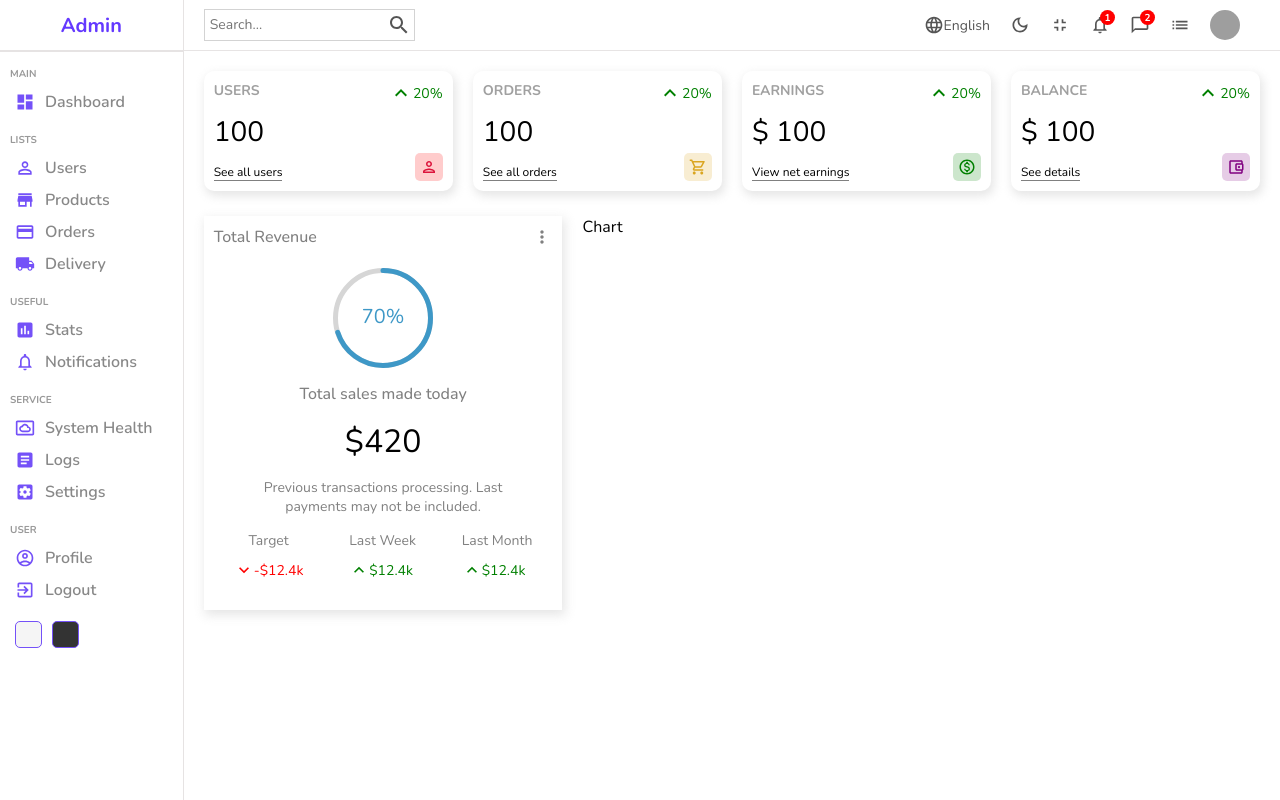
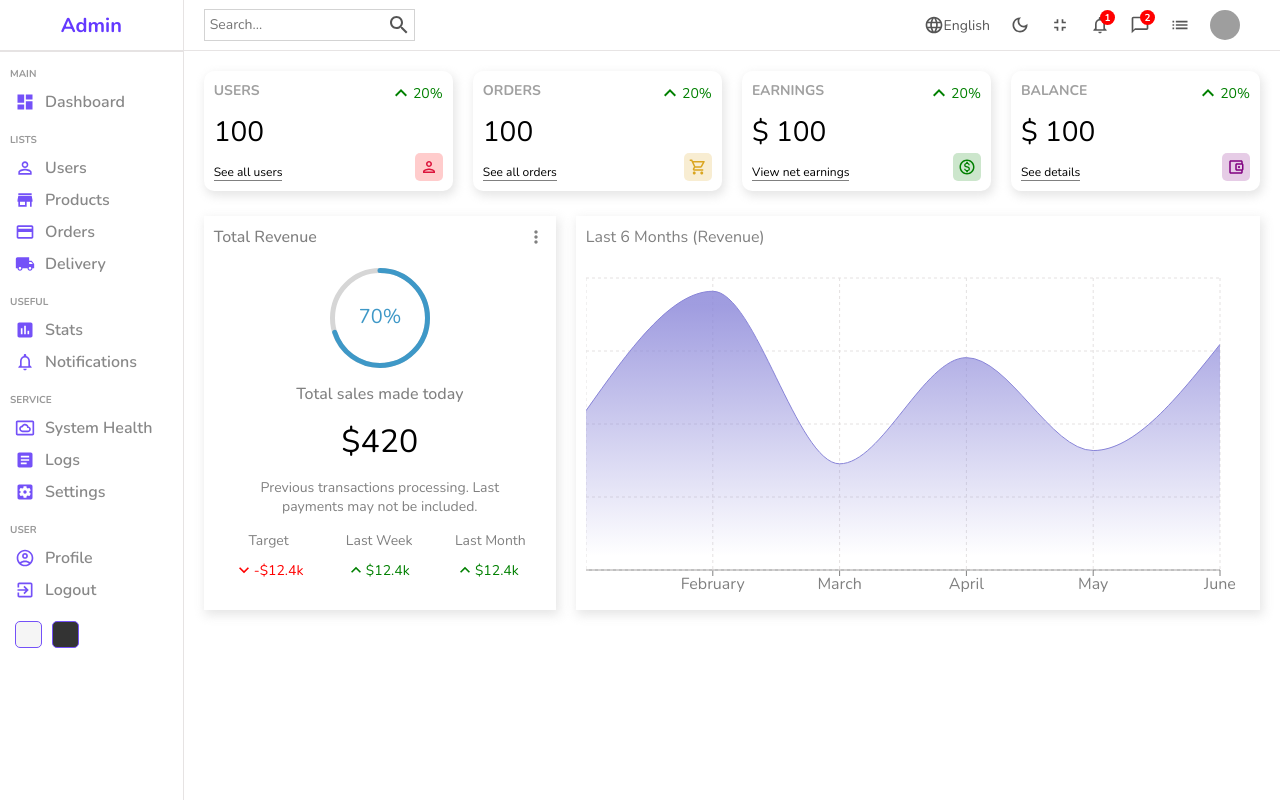
Before and after one commit to tanvir1418/react-admin-dashboard, a React (Create React App) app: page / in a window 1280 px wide. Built offline with nearby package versions, Linux system fonts and the light colour scheme; grey boxes are pictures that could not be loaded.

Commit message:
Revenue Chart Component

```diff
--- a/package.json
+++ b/package.json
@@ -15,6 +15,7 @@
     "react-dom": "^18.1.0",
     "react-router-dom": "^6.3.0",
     "react-scripts": "5.0.1",
+    "recharts": "^2.1.10",
     "sass": "^1.52.1",
     "web-vitals": "^2.1.4"
   },
--- a/src/components/chart/Chart.jsx
+++ b/src/components/chart/Chart.jsx
@@ -1,8 +1,56 @@
 import React from 'react';
 import './chart.scss';
+import {
+  AreaChart,
+  Area,
+  XAxis,
+  YAxis,
+  CartesianGrid,
+  Tooltip,
+  ResponsiveContainer,
+} from 'recharts';
+
+const data = [
+  { name: 'January', Total: 1200 },
+  { name: 'February', Total: 2100 },
+  { name: 'March', Total: 800 },
+  { name: 'April', Total: 1600 },
+  { name: 'May', Total: 900 },
+  { name: 'June', Total: 1700 },
+];
 
 const Chart = () => {
-  return <div className="chart">Chart</div>;
+  return (
+    <div className="chart">
+      <div className="title">Last 6 Months (Revenue)</div>
+      <ResponsiveContainer width="100%" aspect={2 / 1}>
+        <AreaChart
+          width={730}
+          height={250}
+          data={data}
+          margin={{ top: 10, right: 30, left: 0, bottom: 0 }}
+        >
+          <defs>
+            <linearGradient id="total" x1="0" y1="0" x2="0" y2="1">
+              <stop offset="5%" stopColor="#8884d8" stopOpacity={0.8} />
+              <stop offset="95%" stopColor="#8884d8" stopOpacity={0} />
+            </linearGradient>
+          </defs>
+          <XAxis dataKey="name" stroke="gray" />
+          {/* <YAxis /> */}
+          <CartesianGrid strokeDasharray="3 3" className="chartGrid" />
+          <Tooltip />
+          <Area
+            type="monotone"
+            dataKey="Total"
+            stroke="#8884d8"
+            fillOpacity={1}
+            fill="url(#total)"
+          />
+        </AreaChart>
+      </ResponsiveContainer>
+    </div>
+  );
 };
 
 export default Chart;
--- a/src/components/chart/chart.scss
+++ b/src/components/chart/chart.scss
@@ -1,3 +1,15 @@
 .chart {
     flex: 4;
+    -webkit-box-shadow: 2px 4px 10px 1px rgba(0, 0, 0, 0.47);
+    box-shadow: 2px 4px 10px 1px rgba(201, 201, 201, 0.47);
+    padding: 10px;
+    color: gray;
+
+    .title {
+        margin-bottom: 20px;
+    }
+
+    .chartGrid {
+        stroke: rgb(228, 225, 225);
+    }
 }
```
Also changed, not shown: 1 other file (tests, documents, lock files or other folders).
